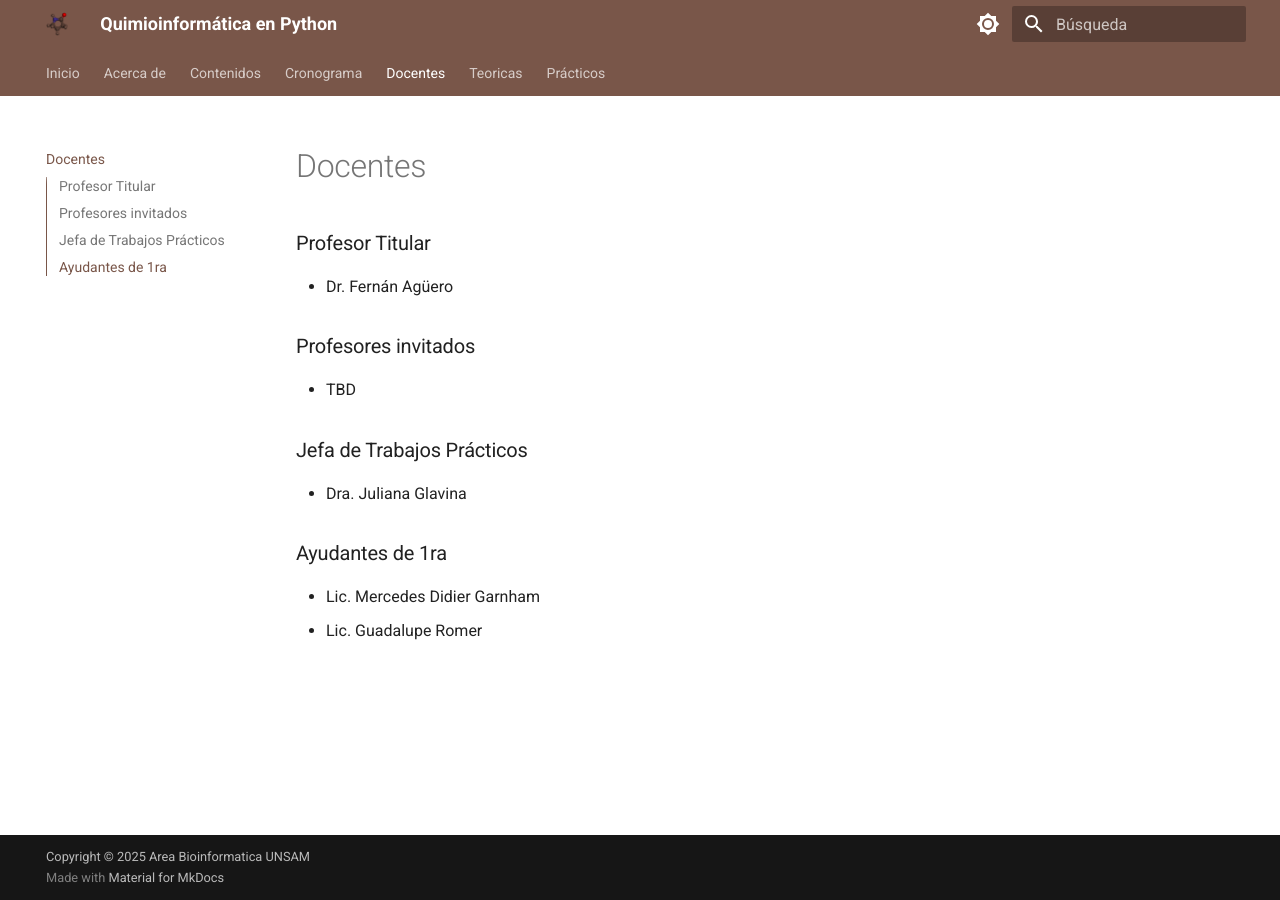
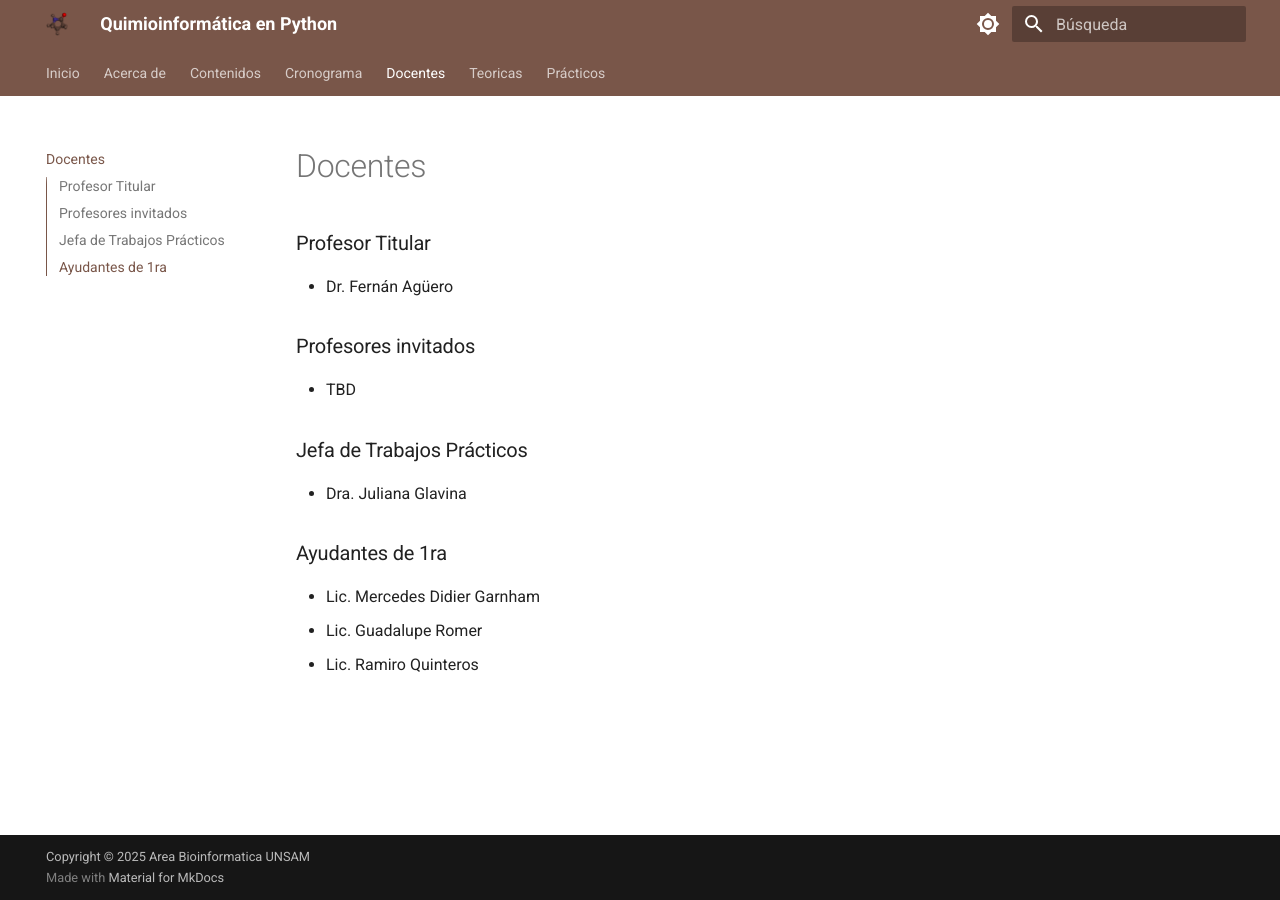
Before and after one commit to bioinformatica-iib/quimioinformatica, an MkDocs documentation site: the page built from docs/docentes.md, in a window 1280 px wide. Built offline with MkDocs 1.6.1 and Material for MkDocs 9.7.7, drawn with Linux system fonts in a browser that asks for light colours; comment, search, counter and statistics services are not loaded.

Commit message:
agrego a Ramiro a la lista de docentes

```diff
--- a/docs/docentes.md
+++ b/docs/docentes.md
@@ -19,3 +19,4 @@ tags:
 ### Ayudantes de 1ra
 * Lic. Mercedes Didier Garnham
 * Lic. Guadalupe Romer
+* Lic. Ramiro Quinteros
```
